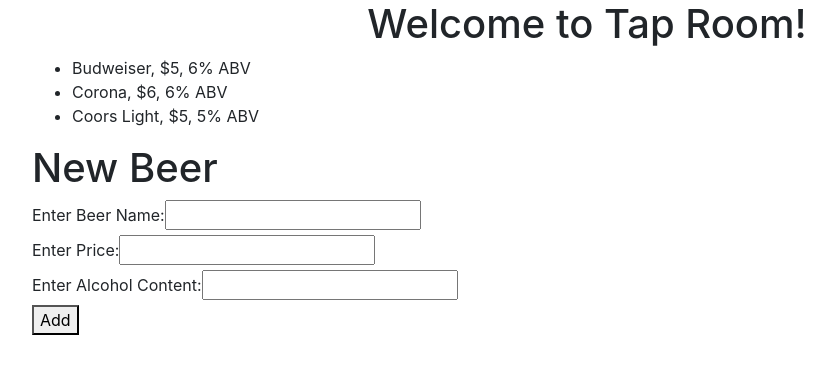
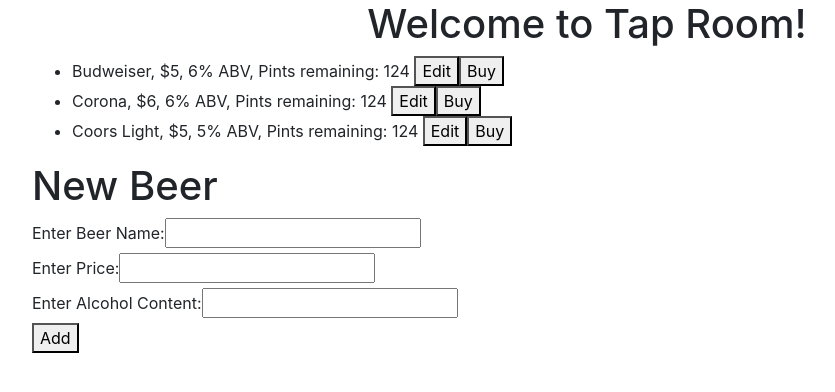
Before and after one commit to ldam77/Taproom, an Angular app: page / in a window 1280 px wide. Shown: the top 392 px of the page, without its empty margins (53-888 px from the left). Built offline with nearby package versions, Linux system fonts and the light colour scheme.

Commit message:
Add edit functionality and show/reduce capacity

```diff
--- a/src/app/app.component.html
+++ b/src/app/app.component.html
@@ -5,6 +5,9 @@
   </h1>
 </div>
 <div class="container">
-  <app-beer-list [childBeerList]="masterBeerKegList"></app-beer-list>
+  <app-beer-list [childBeerList]="masterBeerKegList" (clickSender)="editBeer($event)" (clickedBuy)="buyBeer($event)"></app-beer-list>
+
   <app-new-beer (sendBeer)="addNewBeer($event)"></app-new-beer>
+
+  <app-edit-beer [childSelectedBeerKeg]="selectedBeerKeg" (clickedDone)="finishEditing()"></app-edit-beer>
 </div>
--- a/src/app/app.component.ts
+++ b/src/app/app.component.ts
@@ -14,8 +14,22 @@
     new BeerKeg('Coors Light', 5, 5)
   ];
 
+  selectedBeerKeg: BeerKeg = null;
+
   addNewBeer(newBeerKeg: BeerKeg) {
     this.masterBeerKegList.push(newBeerKeg);
   }
 
+  editBeer(clickedBeer) {
+    this.selectedBeerKeg = clickedBeer;
+  }
+
+  finishEditing() {
+    this.selectedBeerKeg = null;
+  }
+
+  buyBeer(clickedBeer: BeerKeg) {
+    clickedBeer.capacity--;
+  }
+
 }
--- a/src/app/beer-list/beer-list.component.html
+++ b/src/app/beer-list/beer-list.component.html
@@ -1,3 +1,4 @@
 <ul>
-  <li *ngFor="let currentBeer of childBeerList">{{ currentBeer.name }}, ${{ currentBeer.price }}, {{ currentBeer.alcoholContent }}% ABV</li>
+  <li *ngFor="let currentBeer of childBeerList">{{ currentBeer.name }}, ${{ currentBeer.price }}, {{ currentBeer.alcoholContent }}% ABV, Pints remaining: {{ currentBeer.capacity }} <button (click)="editButtonClicked(currentBeer)">Edit</button>
+  <button (click)="buyButtonClicked(currentBeer)">Buy</button></li>
 </ul>
--- a/src/app/beer-list/beer-list.component.ts
+++ b/src/app/beer-list/beer-list.component.ts
@@ -9,8 +9,14 @@
 export class BeerListComponent {
   @Input() childBeerList: BeerKeg[];
   @Output() clickSender = new EventEmitter();
+  @Output() clickedBuy = new EventEmitter();
 
+  editButtonClicked(currentBeer: BeerKeg) {
+    this.clickSender.emit(currentBeer);
+  }
 
-
+  buyButtonClicked(currentBeer: BeerKeg) {
+    this.clickedBuy.emit(currentBeer);
+  }
 
 }
--- /dev/null
+++ b/src/app/edit-beer/edit-beer.component.html
@@ -0,0 +1,11 @@
+<div *ngIf="childSelectedBeerKeg">
+  <h3>{{childSelectedBeerKeg.name}}</h3>
+  <h3>Edit Name</h3>
+  <label>Enter Name :</label>
+  <input [(ngModel)]="childSelectedBeerKeg.name">
+  <label>Enter Price :</label>
+  <input [(ngModel)]="childSelectedBeerKeg.price">
+  <label>Enter Alcohol Content :</label>
+  <input [(ngModel)]="childSelectedBeerKeg.alcoholContent">
+  <button (click)="finishEditing()">Done</button>
+</div>
--- /dev/null
+++ b/src/app/edit-beer/edit-beer.component.ts
@@ -0,0 +1,16 @@
+import { Component, Input, Output, EventEmitter } from '@angular/core';
+import { BeerKeg } from '../models/beerKeg.model';
+
+@Component({
+  selector: 'app-edit-beer',
+  templateUrl: './edit-beer.component.html',
+  styleUrls: ['./edit-beer.component.css']
+})
+export class EditBeerComponent {
+  @Input() childSelectedBeerKeg: BeerKeg;
+  @Output() clickedDone = new EventEmitter();
+
+  finishEditing() {
+    this.clickedDone.emit();
+  }
+}
```
Also changed, not shown: src/app/app.module.ts (+6 -2 lines), src/app/edit-beer/edit-beer.component.css (added), 1 other file (tests, documents, lock files or other folders).
